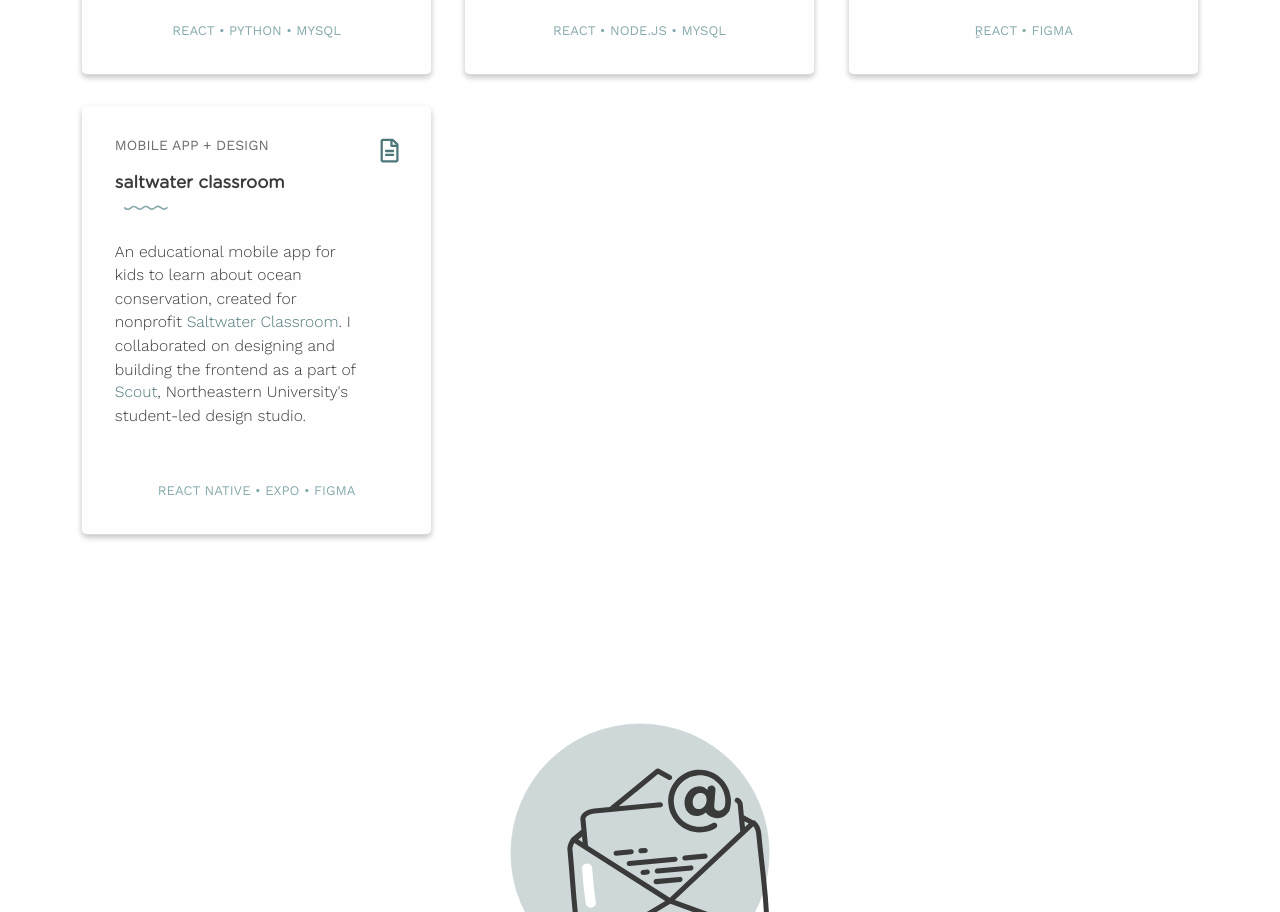
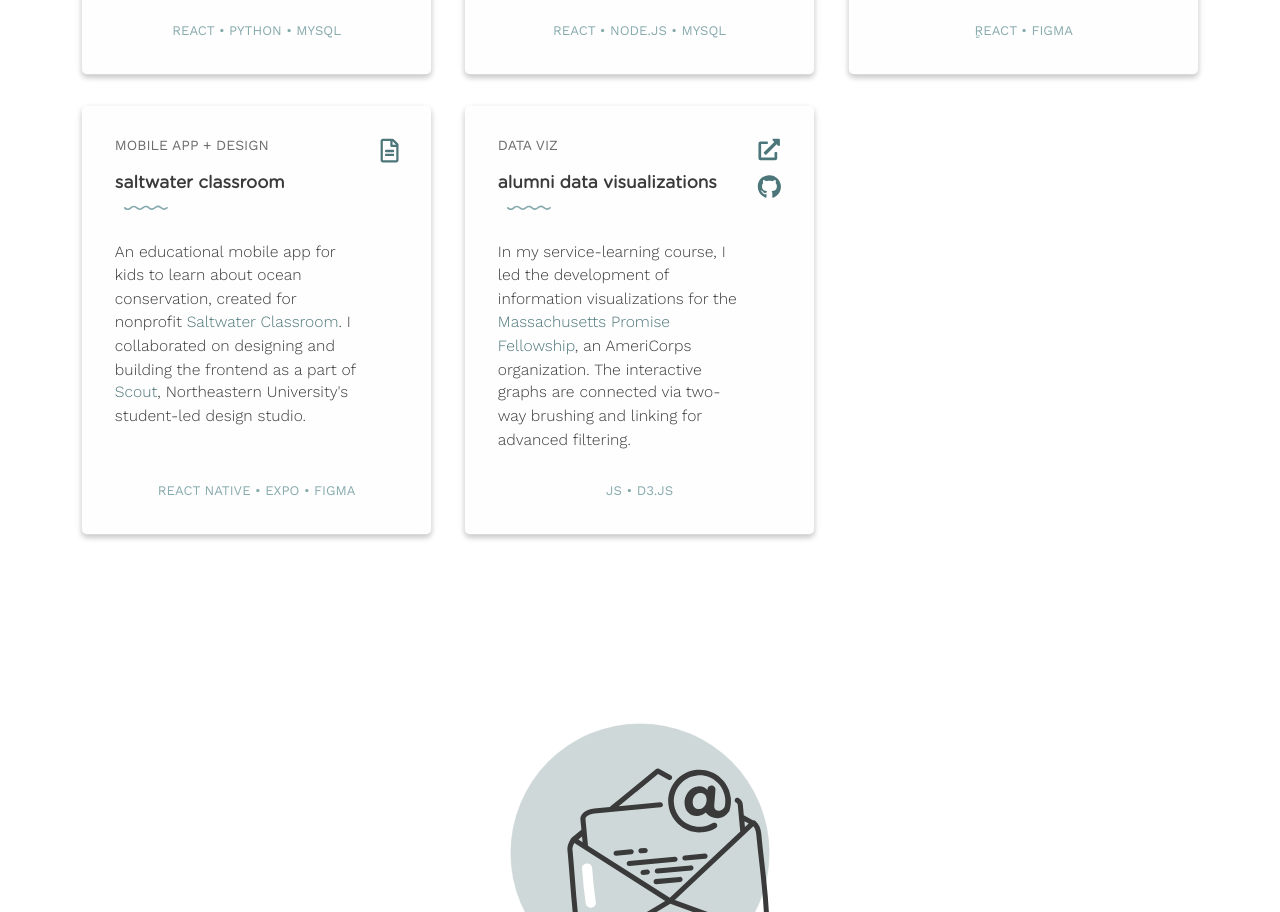
Before and after one commit to daniaalnahdi/personal-website, a website built with webpack: page src/index.html in a window 1280 px wide. Shown: the part 2566-3478 px from the top of the page. Built offline with nearby package versions, Linux system fonts and the light colour scheme.

Commit message:
add data viz proj

```diff
--- a/src/index.html
+++ b/src/index.html
@@ -318,6 +318,30 @@
             </div>
           </div>
         </li>
+        <li class="fade-in">
+          <div class="info-card">
+            <div class="info-body">
+              <div class="info-content">
+                <label data-translate="projects-project8-type"></label>
+                <div class="info-heading">
+                  <h4 class="underline-sm" data-translate="projects-project8-name"></h4>
+                </div>
+                <p data-translate="projects-project8-description"></p>
+              </div>
+              <div class="info-links">
+                <a href="https://ds4200-a7.netlify.app/#final-viz" target="_blank" rel="noopener noreferrer">
+                  <i class="fas fa-external-link-alt"></i>
+                </a>
+                <a href="https://github.com/daniaalnahdi/ds4200-a7" target="_blank" rel="noopener noreferrer">
+                  <i class="fab fa-github"></i>
+                </a>
+              </div>
+            </div>
+            <div class="info-footer">
+              <p data-translate="projects-project8-tech"></p>
+            </div>
+          </div>
+        </li>
       </ul>
     </section>
   </div>
--- a/src/translations/ar.json
+++ b/src/translations/ar.json
@@ -76,6 +76,12 @@
       "name": "Saltwater Classroom",
       "description": "هذا المشروع هو تطبيق موبايل يهدف لتعليم الأطفال عن علوم المحيطات وأهمية الحفاظ عليها لأجل المنظمة الغير ربحية <a href='https://www.saltwaterclassroom.com/' target='_blank' rel='noopener noreferrer' lang='en'>Saltwater Classroom</a>. شاركت في تصميم وبناء واجهة المستخدم كعضوة في استوديو التصميم الذي يقوده الطلاب في جامعة (نورث إيسترن)   <a href='https://scout.camd.northeastern.edu/' target='_blank' rel='noopener noreferrer' lang='en'> Scout</a>.",
       "tech": "React Native • Expo • Figma"
+    },
+    "project8": {
+      "type": "تصوير البيانات",
+      "name": "تصوير بيانات الخريجين",
+      "description": "في صفي المخصص لخدمة المجتمع، طورت موقع ويب لتصوير البيانات من <a href='https://masspromise.sites.northeastern.edu/' target='_blank' rel='noopener noreferrer' lang='en'>Massachusetts Promise Fellowship</a> التابعة لمنظمة <span lang='en'>AmeriCorps</span>. الرسومات البيانة التفعالية متصلة ببعضها من خلال خاصية التصفية.",
+      "tech": "JS • D3.js"
     }
   },
   "contact": {
--- a/src/translations/en.json
+++ b/src/translations/en.json
@@ -76,6 +76,12 @@
       "name": "Saltwater Classroom",
       "description": "An educational mobile app for kids to learn about ocean conservation, created for nonprofit <a href='https://www.saltwaterclassroom.com/' target='_blank' rel='noopener noreferrer'> Saltwater Classroom</a>. I collaborated on designing and building the frontend as a part of <a href='https://scout.camd.northeastern.edu/' target='_blank' rel='noopener noreferrer'> Scout</a>, Northeastern University's student-led design studio.",
       "tech": "React Native • Expo • Figma"
+    },
+    "project8": {
+      "type": "Data Viz",
+      "name": "Alumni Data Visualizations",
+      "description": "In my service-learning course, I led the development of information visualizations for the <a href='https://masspromise.sites.northeastern.edu/' target='_blank' rel='noopener noreferrer'>Massachusetts Promise Fellowship</a>, an AmeriCorps organization. The interactive graphs are connected via two-way brushing and linking for advanced filtering.",
+      "tech": "JS • D3.js"
     }
   },
   "contact": {
```
